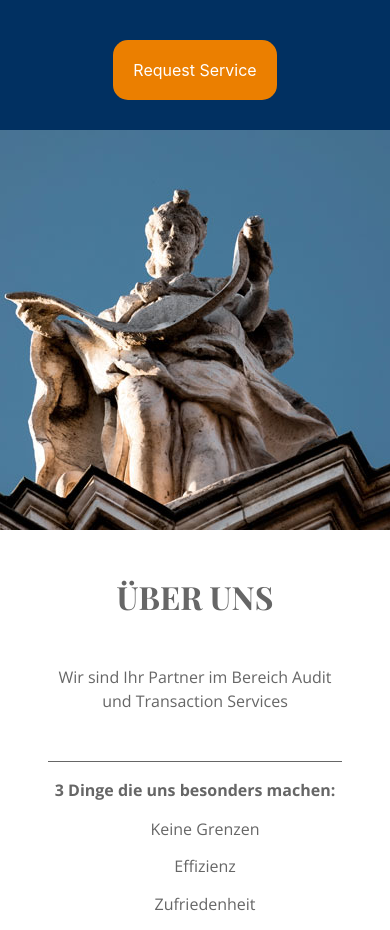
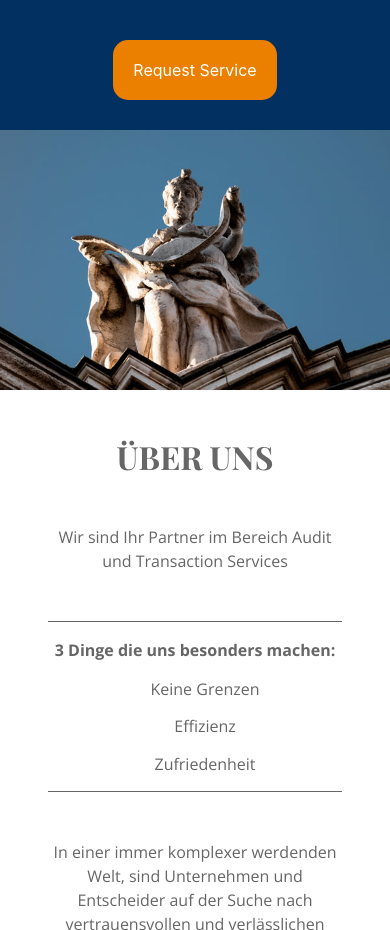
Before and after one commit to YinFromWuHanklan/wpseidemann, a plain HTML site: page index.html in a window 390 px wide. Shown: the part 2180-3110 px from the top of the page. Drawn offline with nearby package versions, Linux system fonts and the light colour scheme; a script that the page names is missing.

Commit message:
parallax img mobile

```diff
--- a/index.html
+++ b/index.html
@@ -172,6 +172,9 @@
         </div>
     </section>
 
+    <div>
+        <img src="images/seidemann-ueber-uns_mobile.jpg" alt="Seidemann Über uns" class="img-fluid d-md-none d-sm-block">
+    </div>
 <div class="parallax"></div>
 
     <section id="ueber-uns">
--- a/sass/_main.scss
+++ b/sass/_main.scss
@@ -249,16 +249,7 @@ section {
 // parallax
 
 .parallax {
-        /* The image used */
-    // @include for-phone-only {
-    //     background-image: url("../images/seidemann-do-something-great_mobile2.jpg");
-    //     background-size: auto;
-    //     height: 300px;
-    // }
-    @include for-phone-only {
-        background-image: url("../images/seidemann-ueber-uns_mobile.jpg");
-        height: 400px;
-    }
+    @include for-tablet-portrait-up {
         background-image: url("../images/seidemann-ueber-uns.jpg");
 
         /* Set a specific height */
@@ -269,4 +260,6 @@ section {
         background-position: center;
         background-repeat: no-repeat;
         background-size: cover;
+
     }
+}
```
Also changed, not shown: css/style.css, 1 other file. Lines whose indentation alone changed are shown as unchanged.
